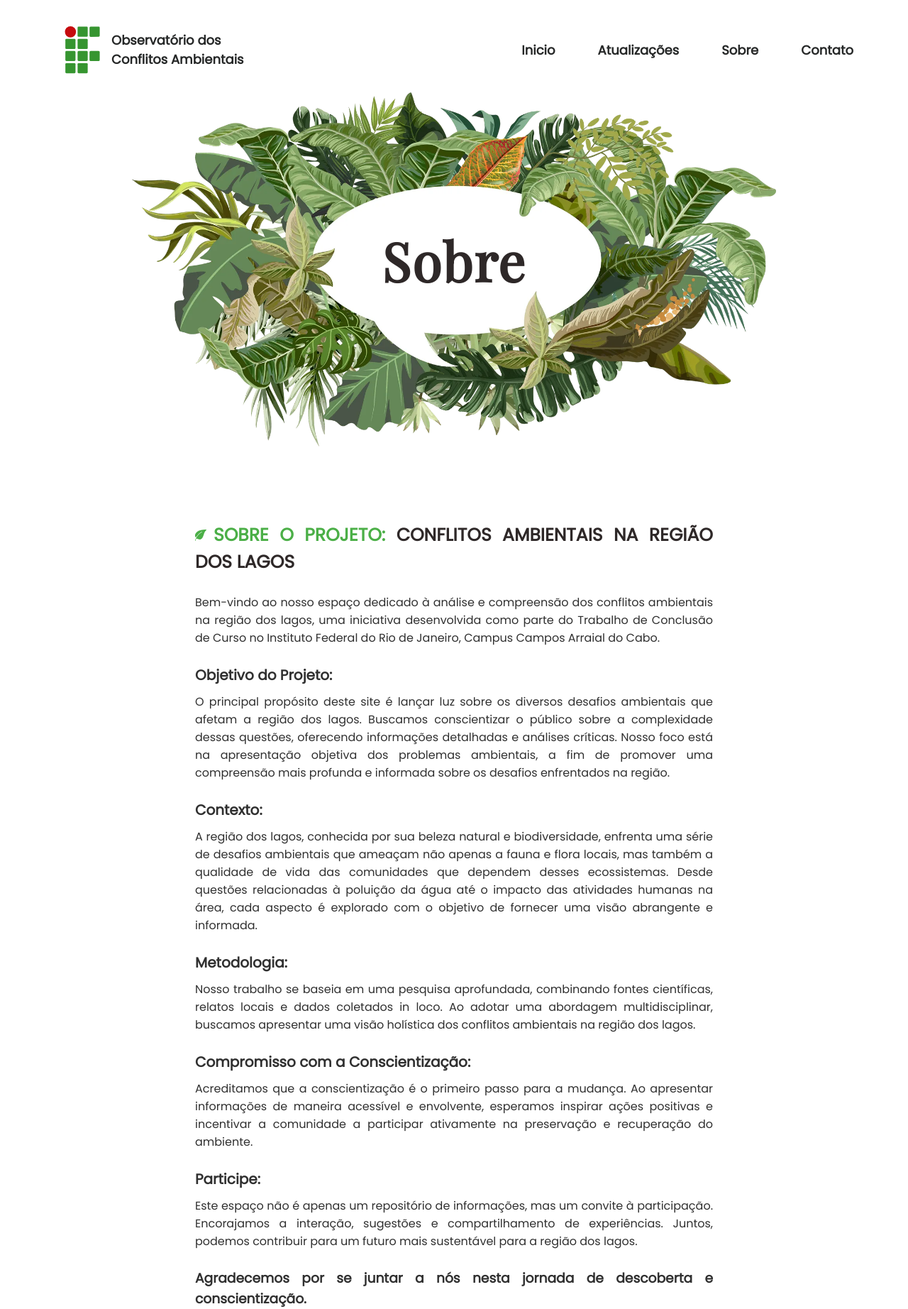
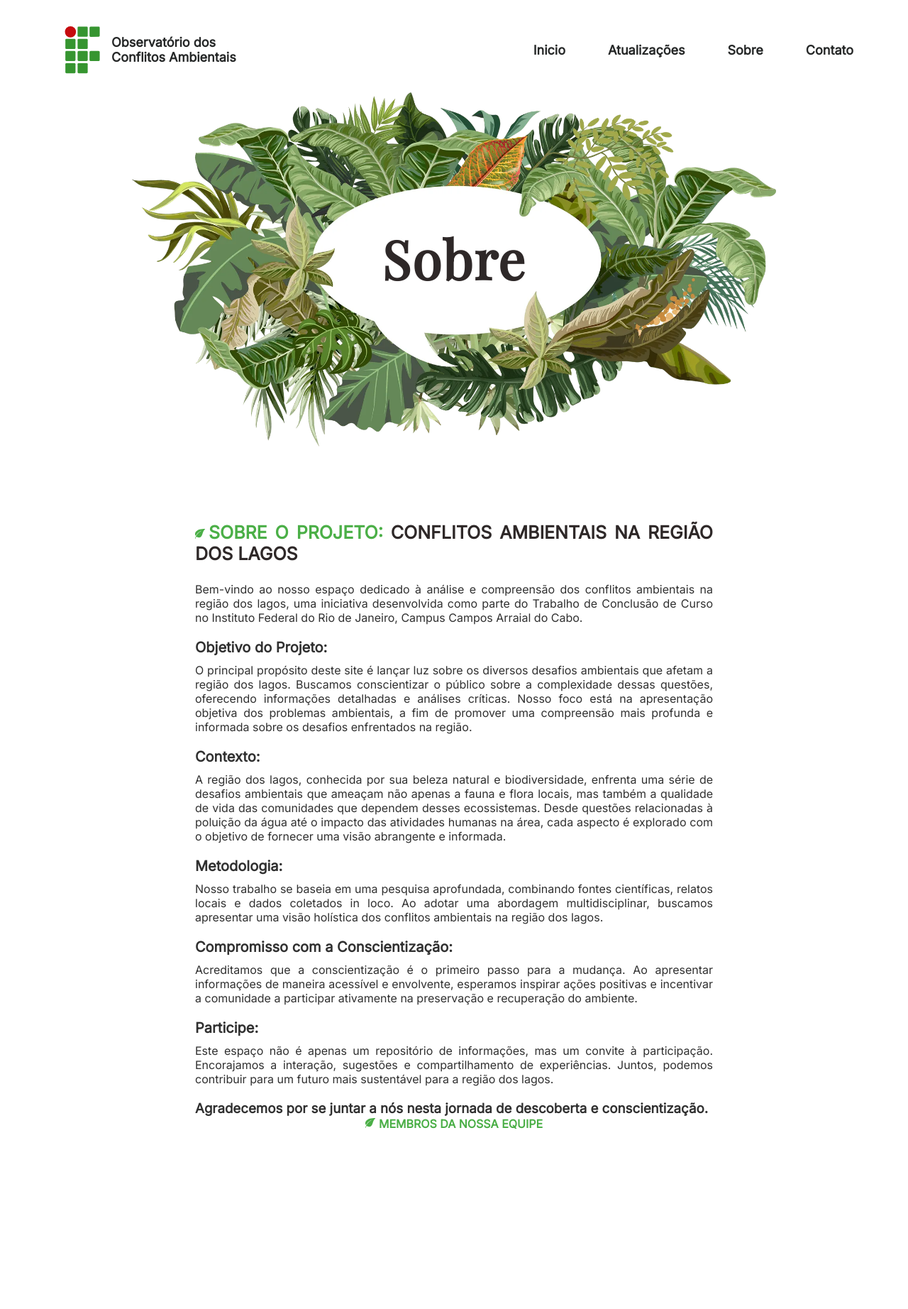
Before and after one commit to Mede1ro/TCC, a PHP site: page /pages/sobre.php in a window 1280 px wide. Shown: the whole page at 71% size. After the commit the page ends 1591 px from the top, so only its background shows below. Run offline with PHP 8.4, Linux system fonts and the light colour scheme.

Commit message:
Fazendo página de Sobre

```diff
--- a/css/global.css
+++ b/css/global.css
@@ -1,8 +1,8 @@
-@import url('https://fonts.googleapis.com/css2?family=Poppins:wght@400&display=swap');
 @import url('https://fonts.googleapis.com/css2?family=Playfair+Display&display=swap');
+@import url('https://fonts.googleapis.com/css2?family=Inter&display=swap');
 
 :root {
-    --fontFamily:'Poppins', sans-serif;
+    --fontFamily:'Inter', sans-serif;;
     --fontTitulos: 'Playfair Display', serif;
     --titulos: 20px;
     --paragrafos: 14px;
--- a/css/style.css
+++ b/css/style.css
@@ -11,6 +11,60 @@
 body {
   font-family: var(--fontFamily);
   overflow-x: hidden;
+}
+
+/* Estilo para navegadores baseados em WebKit (Chrome, Safari) */
+::-webkit-scrollbar {
+  width: 8px;
+  /* Largura da barra de rolagem */
+}
+
+::-webkit-scrollbar-track {
+  background-color: #f0f0f0;
+  /* Cor de fundo da barra de rolagem */
+  border-radius: 10px;
+  /* Borda arredondada */
+}
+
+::-webkit-scrollbar-thumb {
+  background-color: #4baf47;
+  /* Cor principal da barra de rolagem (verde, por exemplo) */
+  border-radius: 10px;
+  /* Borda arredondada */
+}
+
+/* Estilo para navegadores baseados em Firefox */
+/* Note que o Firefox não suporta a estilização direta da barra de rolagem, então usaremos uma solução alternativa com um contêiner */
+.scrollbar {
+  width: 8px;
+  height: 100%;
+  background-color: #f0f0f0;
+  border-radius: 10px;
+  overflow-y: scroll;
+}
+
+.scrollbar::-webkit-scrollbar-thumb {
+  background-color: #4baf47;
+  border-radius: 10px;
+}
+
+/* Estilo para navegadores baseados em IE e Edge */
+/* Edge suporta o pseudo-elemento ::-ms-scrollbar, enquanto o IE requer uma abordagem diferente usando -ms-overflow-style */
+body {
+  scrollbar-color: #4baf47 #f0f0f0;
+  /* Cor da thumb e cor de fundo da barra de rolagem, respectivamente */
+  scrollbar-width: thin;
+  /* Largura da barra de rolagem */
+  -ms-overflow-style: none;
+  /* Remover a barra de rolagem padrão do IE */
+}
+
+body::-webkit-scrollbar-thumb {
+  background-color: #4baf47;
+}
+
+body::-webkit-scrollbar-track {
+  background-color: #f0f0f0;
 }
 
 .cabecalho {
@@ -139,12 +193,13 @@ body {
   margin-top: 60px;
   color: var(--colorTitulos);
   text-transform: uppercase;
+  font-size: 35px;
   letter-spacing: 2px;
   margin-bottom: 30px;
 }
 
 .conteudo-contato-titulo img {
-  width: 25px;
+  width: 28px;
 }
 
 .conteudo-contato-texto {
@@ -227,12 +282,14 @@ body {
   background: #fcfcfe;
   background-position: center;
   background-size: cover;
-  transition: all 300ms;
+  transition: 0.23s;
 }
 
 .nuvem {
   width: 100px;
   margin-top: 25px;
+  opacity: 0.6;
+  transition: 0.23s;
 }
 
 #preview-container span {
@@ -245,6 +302,10 @@ body {
 #preview-container:hover {
   border: 2px dashed #3a8719f6;
   cursor: pointer;
+}
+
+#preview-container:hover .nuvem {
+  opacity: 0.9;
 }
 
 #preview-image {
@@ -490,6 +551,7 @@ input[type="submit"] {
   display: flex;
   align-items: center;
   justify-content: center;
+  flex-direction: column;
   width: 100vw;
   height: auto;
   text-align: center;
@@ -534,10 +596,10 @@ input[type="submit"] {
   color: #2e2828;
 }
 
-.conteudo-sobre-texto  .leaf {
-  width: 16px;
+.leaf {
+  width: 14px;
   height: auto;
-  margin-right: 10px;
+  margin-right: 5px;
 }
 
 .conteudo-sobre-texto h2 {
@@ -545,6 +607,19 @@ input[type="submit"] {
   margin-bottom: 10px;
 }
 
+.conteudo-sobre-equipe {
+  display: flex;
+  justify-content: center;
+  align-items: center;
+  flex-direction: column;
+}
+
+.conteudo-sobre-titulo {
+  font-size: 16px;
+  color: var(--colorTitulos);
+  text-transform: uppercase;
+  font-weight: 600;
+}
 
 /* ================================conflitos============================= */
 
--- a/index.php
+++ b/index.php
@@ -38,6 +38,8 @@
       <h1>Mapa dos Conflitos Ambientais na <span>Região do Lagos</span></h1>
       <div id="map"></div>
 
+      <br><br><br><br><br><br><br><br><br><br><br><br><br><br><br><br><br><br><br><br><br><br>
+
     </div>
 
   </main>
--- a/pages/contato.php
+++ b/pages/contato.php
@@ -33,7 +33,7 @@
   </header>
 
   <main class="container-contato">
-    <h1 class="conteudo-contato-titulo"><img src="../assets/mao.png"> Contato</h1>
+    <h1 class="conteudo-contato-titulo"><img src="../assets/contato/mao.png"> Contato</h1>
 
     <div class="conteudo-contato-texto">
       <p>
@@ -69,7 +69,7 @@
         <label for="upload-file" id="upload-area">
           <input type="file" accept="image/*" name="upload" id="upload-file" style="display: none;" multiple>
           <div id="preview-container">
-            <img class="nuvem" src="../assets/upload.svg">
+            <img class="nuvem" src="../assets/contato/upload.svg">
             <p>Arraste e solte ou clique aqui <br> para fazer upload da imagem</p>
             <span>Carregue qualquer imagem</span>
             <div id="preview-image"></div>
--- a/pages/sobre.php
+++ b/pages/sobre.php
@@ -62,6 +62,14 @@
         <h3>Agradecemos por se juntar a nós nesta jornada de descoberta e conscientização.</h3>
       </div>
     </div>
+
+    <div class="conteudo-sobre-equipe">
+      <div class="conteudo-sobre-titulo">
+        <img class="leaf" src="../assets/leaf.svg">Membros da nossa equipe
+      </div>
+    </div>
+
+
   </main>
 
   <footer class="rodape">
```
Also changed, not shown: assets/contato/mao.png (renamed from assets/mao.png), assets/contato/upload.svg.
